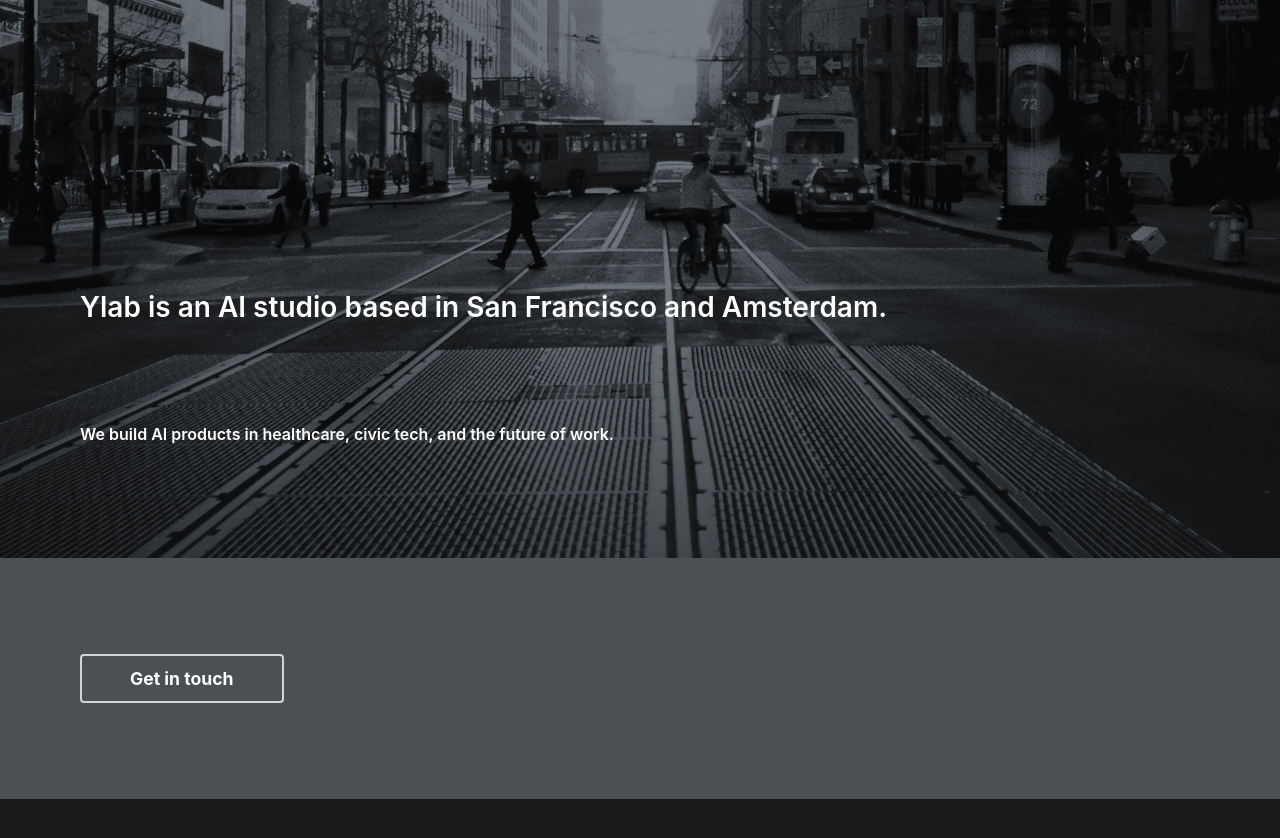
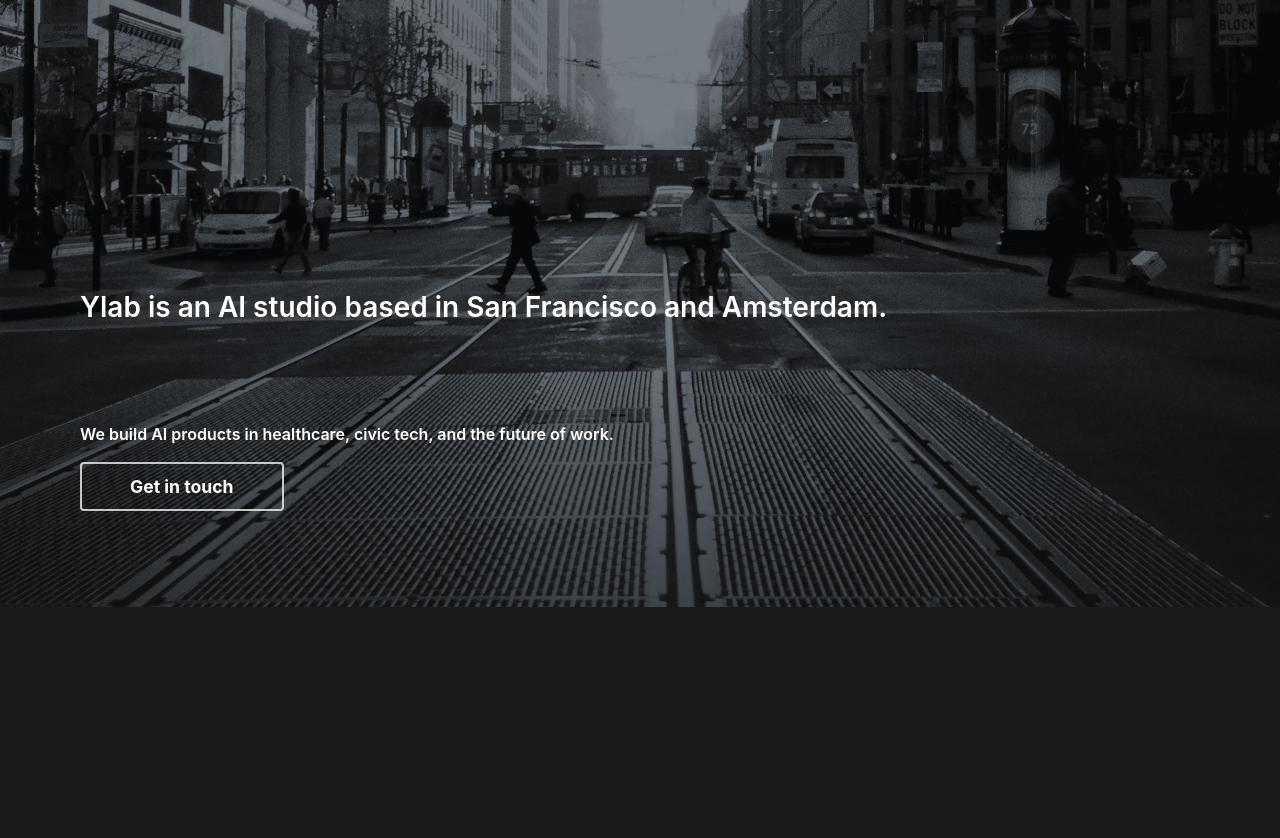
Before and after one commit to ylabs/ylabs.github.io, a Jekyll site: the page built from index.html, in a window 1280 px wide. Shown: the top 838 px of the page. Built offline with Jekyll 4.4.1, drawn with Linux system fonts in a browser that asks for light colours.

Commit message:
pushed up contact

```diff
--- a/index.html
+++ b/index.html
@@ -48,12 +48,10 @@
           </li>
         </ul> -->
       </div>
+      <div class='contact'>
+          <a href='mailto:hello@ylab.co' class='large button'>  Get in touch</a>
+      </div>
+    </div>
+
     </div>
   </div>
-
-<div class='contact wrapper'>
-    <div class='container'>
-      <a href='mailto:hello@ylab.co' class='large button'>  Get in touch</a>
-    </div>
-  </div>
-</div>
```
Also changed, not shown: 1 other file.
